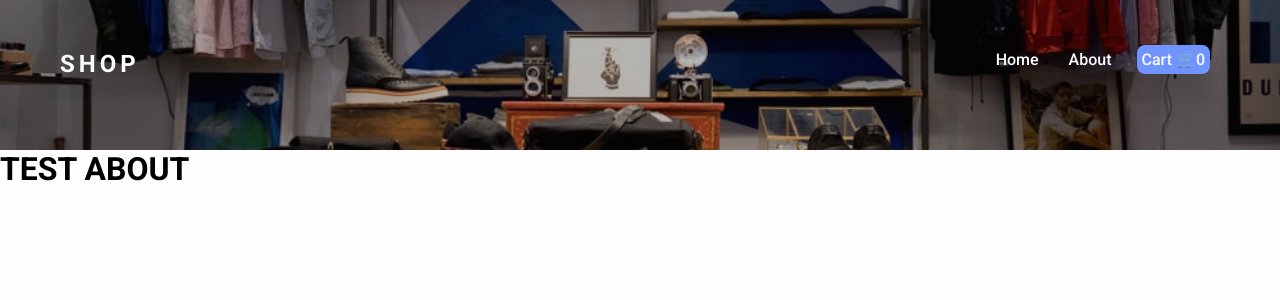
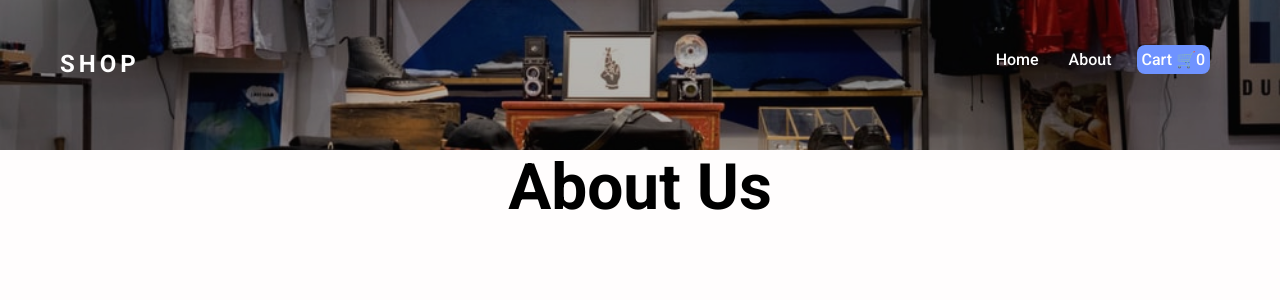
Before and after one commit to RobertBognar/ecommerce, a React (Create React App) app: page /about in a window 1280 px wide. Shown: the top 300 px of the page. Built offline with nearby package versions, Linux system fonts and the light colour scheme.

Commit message:
some changes

```diff
--- a/src/App.css
+++ b/src/App.css
@@ -441,4 +441,15 @@ h5 {
     padding-left: 20px;
   }
 }
+
+/* THIS IS THE ABOUT PAGE SECTION */
+.aboutUs {
+  font-size: 32px;
+  display: -webkit-box;
+  display: -ms-flexbox;
+  display: flex;
+  -webkit-box-pack: center;
+      -ms-flex-pack: center;
+          justify-content: center;
+}
 /*# sourceMappingURL=App.css.map */
--- a/src/App.scss
+++ b/src/App.scss
@@ -355,3 +355,10 @@ h5 {
         }
     }
 }
+
+/* THIS IS THE ABOUT PAGE SECTION */
+.aboutUs {
+    font-size: 32px;
+    display: flex;
+    justify-content: center;
+}
--- a/src/components/About.js
+++ b/src/components/About.js
@@ -1,10 +1,12 @@
-import React from 'react'
+import React, { Fragment } from 'react'
 
 function About() {
     return (
-        <div>
-            <h1>TEST ABOUT</h1>
-        </div>
+        <Fragment>
+            <div className="aboutUs">
+                <h1 className="aboutUsTitle">About Us</h1>
+            </div>
+        </Fragment>
     )
 }
 
```
Also changed, not shown: 1 other file (tests, documents, lock files or other folders).
